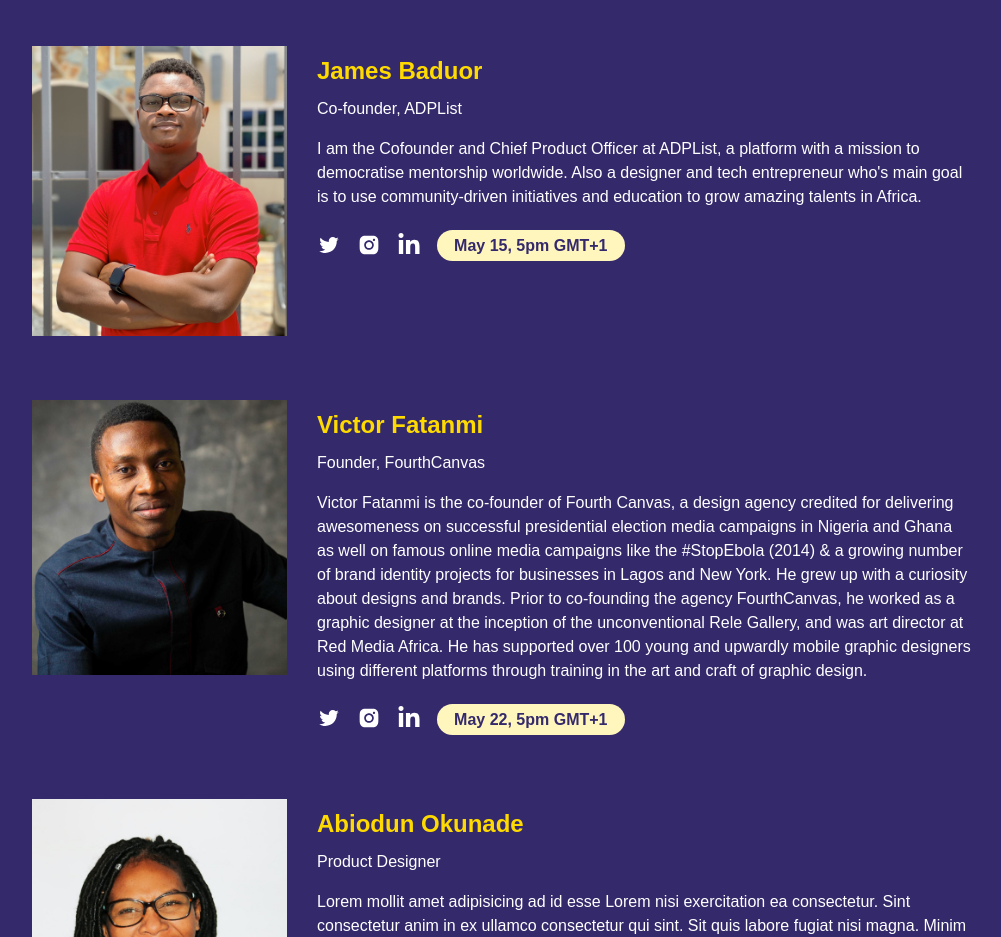
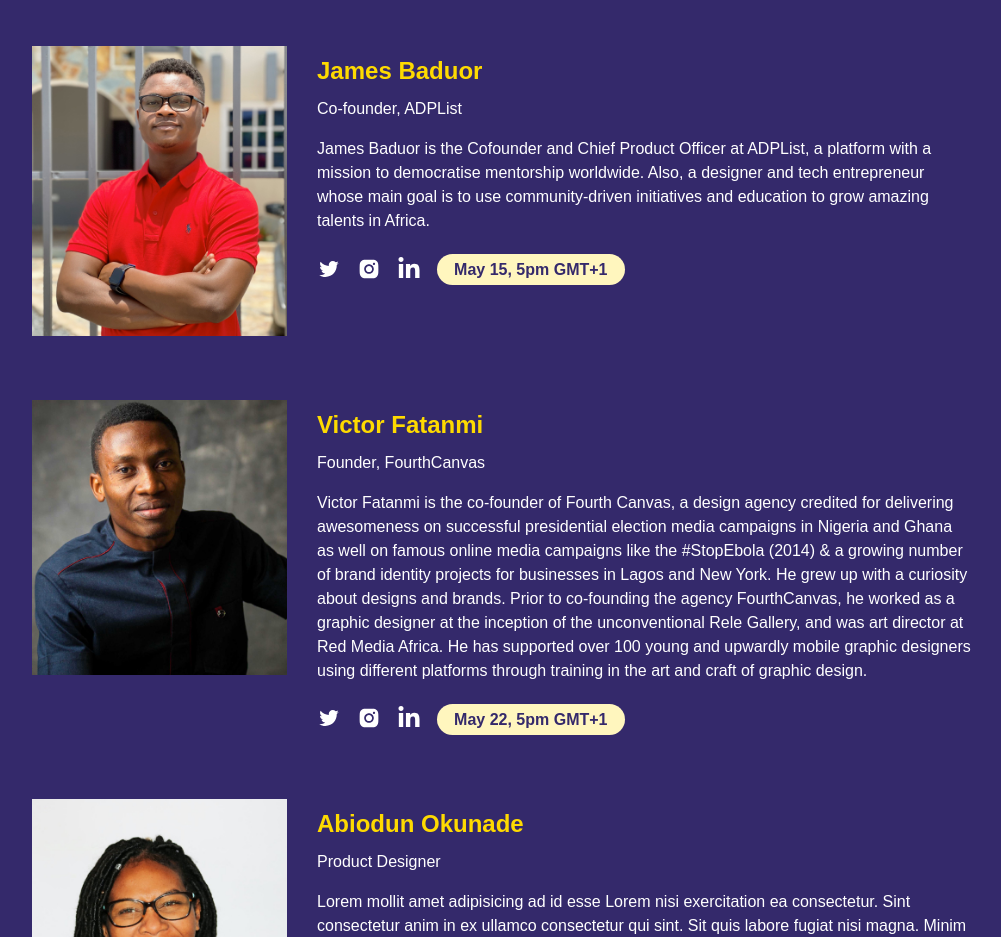
Before and after one commit to EmmanuelOluwafemi/dnf, a React (Create React App) app: page / in a window 1280 px wide. Shown: the part 2720-3657 px from the top of the page, without its empty margins (53-1054 px from the left). Built offline with nearby package versions, Linux system fonts and the light colour scheme.

Commit message:
change james speach

```diff
--- a/src/components/Speaker.jsx
+++ b/src/components/Speaker.jsx
@@ -27,7 +27,7 @@
             name: "James Baduor",
             stack: "Co-founder, ADPList",
             img: designer_2,
-            speach: "I am the Cofounder and Chief Product Officer at ADPList, a platform with a mission to democratise mentorship worldwide. Also a designer and tech entrepreneur who's main goal is to use community-driven initiatives and education to grow amazing talents in Africa.",
+            speach: "James Baduor is the Cofounder and Chief Product Officer at ADPList, a platform with a mission to democratise mentorship worldwide. Also, a designer and tech entrepreneur whose main goal is to use community-driven initiatives and education to grow amazing talents in Africa.",
             twitter: "https://twitter.com/jmsbaduor",
             instagram: "https://www.instagram.com/jmsbaduor/",
             schedule: "May 15, 5pm GMT+1",
```
